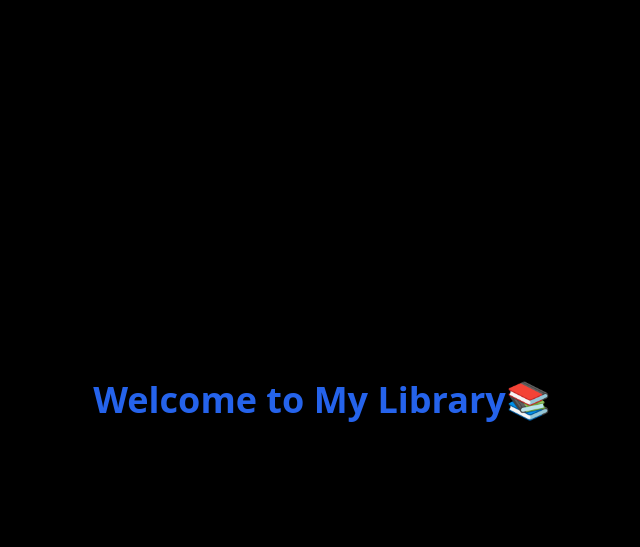
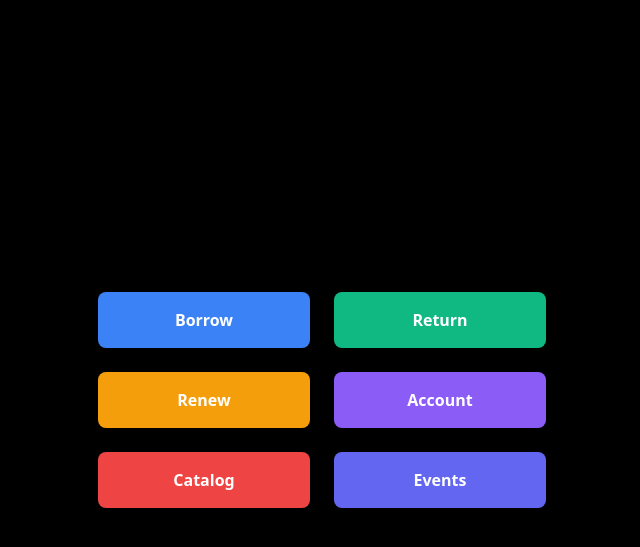
Before and after one commit to ci-sumi/Online-Library, a Django app: page / in a window 1280 px wide. Shown: the top 547 px of the page, without its empty margins (318-958 px from the left). Run offline with Django 5.2, Linux system fonts and the light colour scheme; some libraries are stand-ins or nearby versions.

Commit message:
Add main buttons in the index page

```diff
--- a/library_management/books/templates/index.html
+++ b/library_management/books/templates/index.html
@@ -1,9 +1,36 @@
 {% extends "librarybase.html" %}
 {% block content %}
 <div class="min-h-screen flex items-center justify-center">
-    <h1 class="text-4xl font-bold text-blue-600 text-center">
-        Welcome to My Library📚
-      </h1>
+  <div class="grid grid-cols-2 gap-6 w-full max-w-md">
+    <!-- Button 1: Borrow -->
+    <button class="bg-blue-500 hover:bg-blue-600 text-white font-bold py-4 px-6 rounded-lg shadow-md transition-all duration-300 transform hover:scale-105">
+      Borrow
+    </button>
+
+    <!-- Button 2: Return -->
+    <button class="bg-green-500 hover:bg-green-600 text-white font-bold py-4 px-6 rounded-lg shadow-md transition-all duration-300 transform hover:scale-105">
+      Return
+    </button>
+
+    <!-- Button 3: Renew -->
+    <button class="bg-yellow-500 hover:bg-yellow-600 text-white font-bold py-4 px-6 rounded-lg shadow-md transition-all duration-300 transform hover:scale-105">
+      Renew
+    </button>
+
+    <!-- Button 4: Account -->
+    <button class="bg-purple-500 hover:bg-purple-600 text-white font-bold py-4 px-6 rounded-lg shadow-md transition-all duration-300 transform hover:scale-105">
+      Account
+    </button>
+
+    <!-- Button 5: Catalog -->
+    <button class="bg-red-500 hover:bg-red-600 text-white font-bold py-4 px-6 rounded-lg shadow-md transition-all duration-300 transform hover:scale-105">
+      Catalog
+    </button>
+
+    <!-- Button 6: Events -->
+    <button class="bg-indigo-500 hover:bg-indigo-600 text-white font-bold py-4 px-6 rounded-lg shadow-md transition-all duration-300 transform hover:scale-105">
+      Events
+    </button>
   </div>
-
+</div>
 {% endblock %}
```
